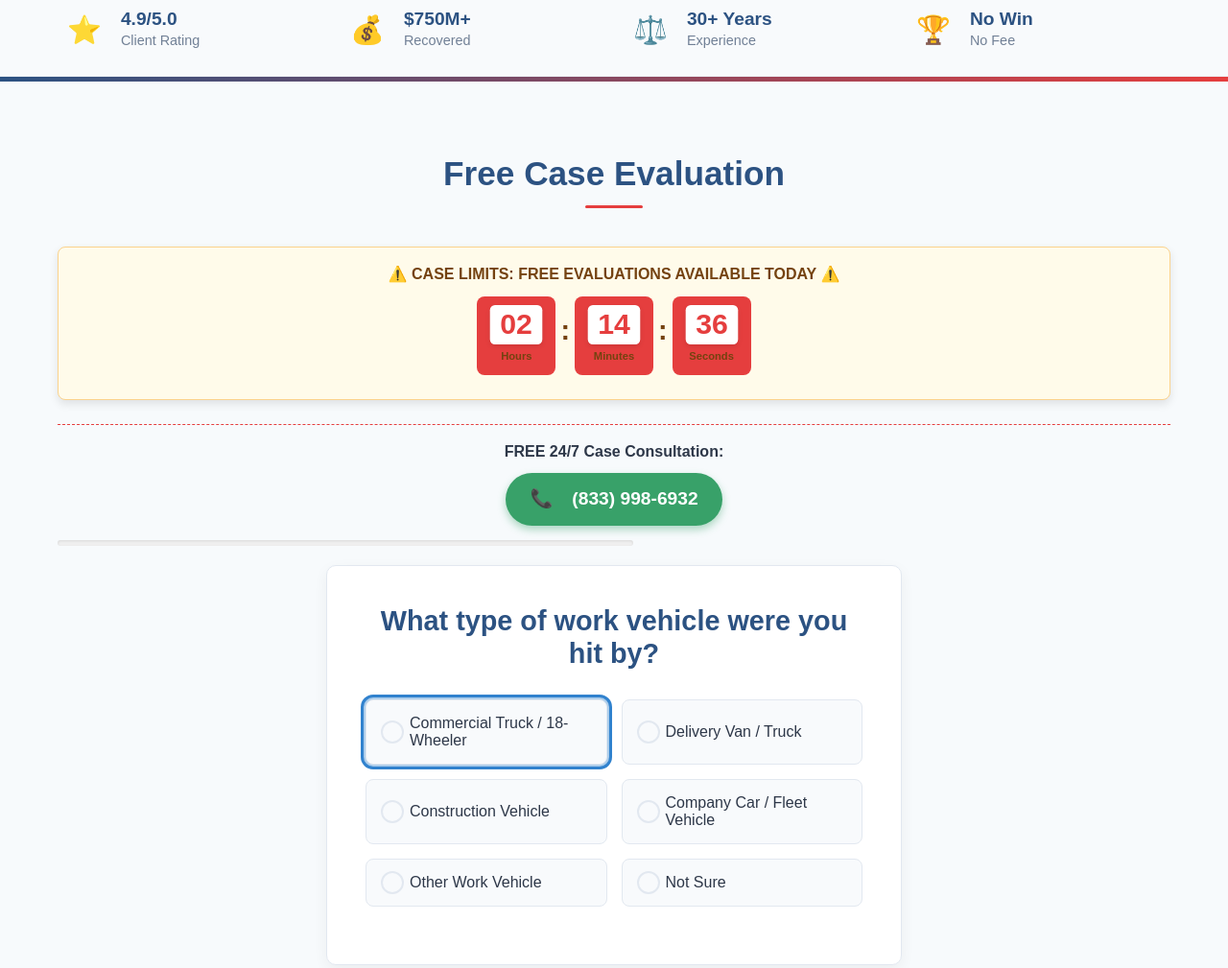
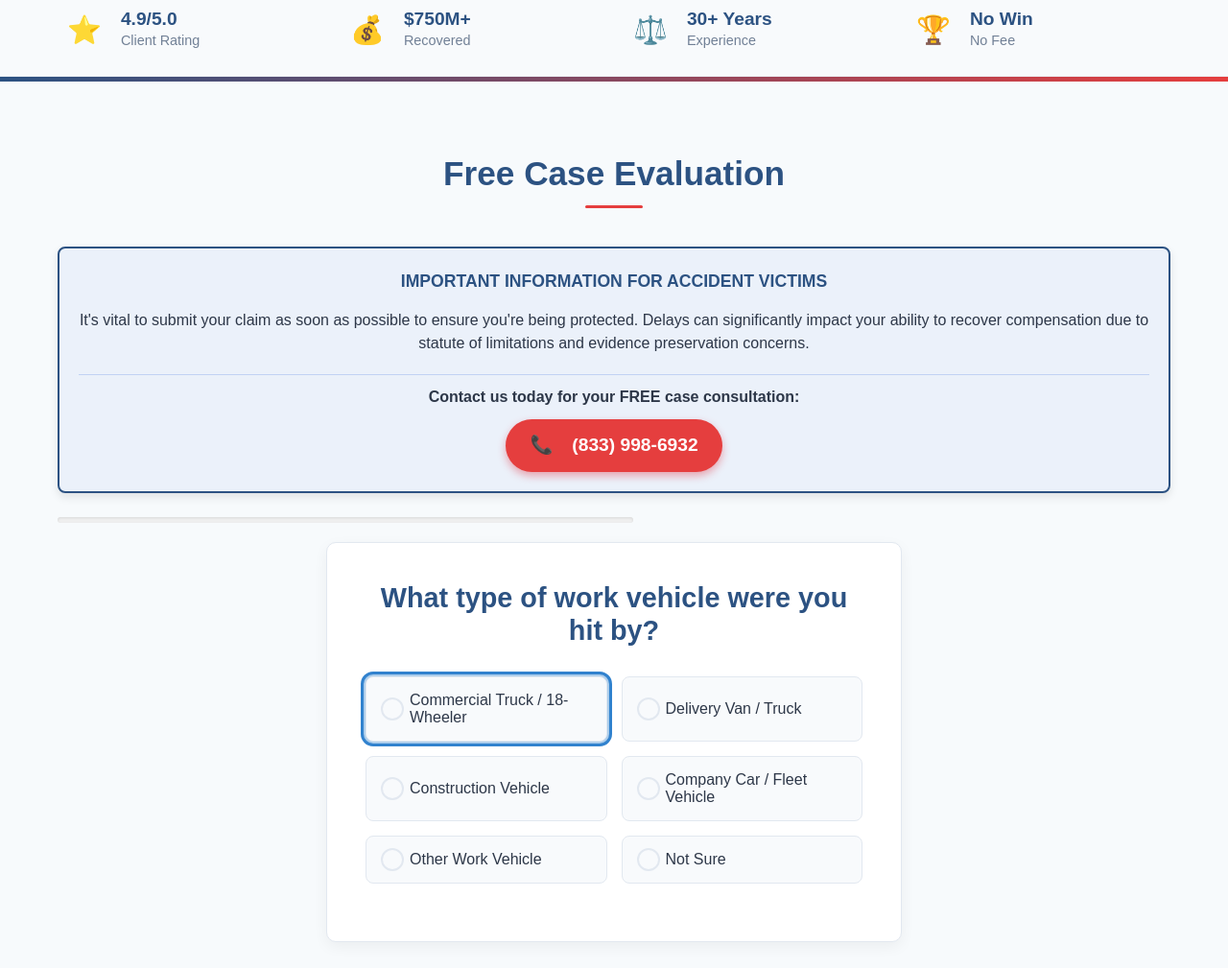
Before and after one commit to AnarchoFatSats/comercial-mva, a website with bundled scripts: page index.html in a window 1280 px wide. Shown: the part 878-1887 px from the top of the page at 96% size. Built offline with nearby package versions, Linux system fonts and the light colour scheme.

Commit message:
Remove countdown timer and case limits, replace with professional message about timely claim submission

```diff
--- a/css/custom-overrides.css
+++ b/css/custom-overrides.css
@@ -756,3 +756,63 @@ footer {
         gap: 10px;
     }
 }
+
+/* Important Notice styling (replacing urgency countdown) */
+.important-notice {
+    border: 2px solid var(--primary-color);
+    background-color: rgba(26, 86, 219, 0.05);
+    border-radius: 8px;
+    padding: 20px;
+    margin-bottom: 25px;
+    box-shadow: 0 4px 10px rgba(0, 0, 0, 0.1);
+}
+
+.notice-heading {
+    font-weight: 700;
+    color: var(--primary-color);
+    text-align: center;
+    font-size: 1.1rem;
+    margin-bottom: 15px;
+}
+
+.notice-content {
+    font-size: 1rem;
+    line-height: 1.5;
+    margin-bottom: 20px;
+    text-align: center;
+}
+
+.free-consultation {
+    text-align: center;
+    padding-top: 10px;
+    border-top: 1px solid rgba(26, 86, 219, 0.2);
+}
+
+.free-consultation p {
+    font-weight: 600;
+    margin-bottom: 10px;
+}
+
+.consultation-button {
+    display: inline-flex;
+    align-items: center;
+    justify-content: center;
+    gap: 10px;
+    background-color: var(--secondary-color);
+    color: white;
+    padding: 12px 25px;
+    font-size: 1.2rem;
+    font-weight: 700;
+    border-radius: 50px;
+    text-decoration: none;
+    transition: all 0.3s ease;
+    box-shadow: 0 4px 8px rgba(224, 45, 60, 0.4);
+}
+
+.consultation-button:hover {
+    background-color: #c01d2e;
+    transform: translateY(-2px);
+    text-decoration: none;
+    color: white;
+    box-shadow: 0 6px 12px rgba(224, 45, 60, 0.5);
+}
--- a/index.html
+++ b/index.html
@@ -269,32 +269,16 @@
         <div class="container">
             <h2>Free Case Evaluation</h2>
 
-            <!-- Urgency Countdown -->
-            <div class="urgency-countdown">
-                <div class="countdown-label">⚠️ CASE LIMITS: FREE EVALUATIONS AVAILABLE TODAY ⚠️</div>
-                <div class="countdown-timer">
-                    <div class="timer-value">
-                        <span id="hours">01</span>
-                        <span class="timer-label">Hours</span>
-                    </div>
-                    <div class="timer-separator">:</div>
-                    <div class="timer-value">
-                        <span id="minutes">24</span>
-                        <span class="timer-label">Minutes</span>
-                    </div>
-                    <div class="timer-separator">:</div>
-                    <div class="timer-value">
-                        <span id="seconds">39</span>
-                        <span class="timer-label">Seconds</span>
-                    </div>
+            <!-- Important Notice Message (replacing countdown) -->
+            <div class="important-notice">
+                <div class="notice-heading">IMPORTANT INFORMATION FOR ACCIDENT VICTIMS</div>
+                <p class="notice-content">It's vital to submit your claim as soon as possible to ensure you're being protected. Delays can significantly impact your ability to recover compensation due to statute of limitations and evidence preservation concerns.</p>
+                <div class="free-consultation">
+                    <p>Contact us today for your FREE case consultation:</p>
+                    <a href="tel:+18339986932" class="consultation-button">
+                        <span class="phone-icon">📞</span> (833) 998-6932
+                    </a>
                 </div>
-            </div>
-
-            <div class="countdown-cta">
-                <p>FREE 24/7 Case Consultation:</p>
-                <a href="tel:+18339986932" class="countdown-call-button pulse-animation">
-                    <span class="phone-icon">📞</span> (833) 998-6932
-                </a>
             </div>
 
             <div class="progress-container" role="progressbar" aria-valuemin="0" aria-valuemax="100" aria-valuenow="0" aria-label="Form completion progress">
--- a/js/form.js
+++ b/js/form.js
@@ -1098,59 +1098,4 @@ document.addEventListener('DOMContentLoaded', function() {
             // Continue with the form regardless of the error
         }
     }
-
-    // Initialize countdown timer
-    function initCountdownTimer() {
-        // Set the countdown to a random time between 2-3 hours from now
-        const hours = Math.floor(Math.random() * (3 - 2 + 1) + 2);
-        const minutes = Math.floor(Math.random() * 59);
-        const seconds = Math.floor(Math.random() * 59);
-
-        let totalSeconds = hours * 3600 + minutes * 60 + seconds;
-
-        const hoursElement = document.getElementById('hours');
-        const minutesElement = document.getElementById('minutes');
-        const secondsElement = document.getElementById('seconds');
-
-        if (!hoursElement || !minutesElement || !secondsElement) {
-            console.warn('Countdown timer elements not found');
-            return;
-        }
-
-        // Update the initial display
-        updateCountdownDisplay(hoursElement, minutesElement, secondsElement, totalSeconds);
-
-        // Update the timer every second
-        const countdownInterval = setInterval(() => {
-            totalSeconds--;
-
-            if (totalSeconds <= 0) {
-                clearInterval(countdownInterval);
-                // Reset the timer to a new random time when it reaches zero
-                initCountdownTimer();
-                return;
-            }
-
-            updateCountdownDisplay(hoursElement, minutesElement, secondsElement, totalSeconds);
-        }, 1000);
-    }
-
-    // Update the countdown display
-    function updateCountdownDisplay(hoursElement, minutesElement, secondsElement, totalSeconds) {
-        const hours = Math.floor(totalSeconds / 3600);
-        const minutes = Math.floor((totalSeconds % 3600) / 60);
-        const seconds = totalSeconds % 60;
-
-        hoursElement.textContent = formatTimeValue(hours);
-        minutesElement.textContent = formatTimeValue(minutes);
-        secondsElement.textContent = formatTimeValue(seconds);
-    }
-
-    // Format time values with leading zeros
-    function formatTimeValue(value) {
-        return value < 10 ? `0${value}` : value;
-    }
-
-    // Initialize the countdown timer when the document is loaded
-    initCountdownTimer();
 });
```
